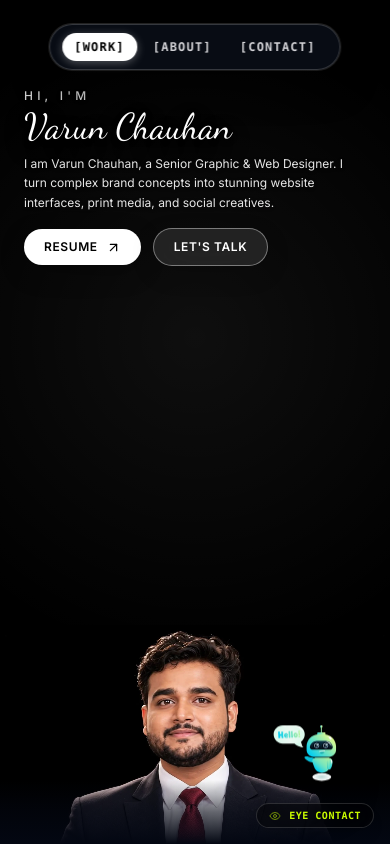
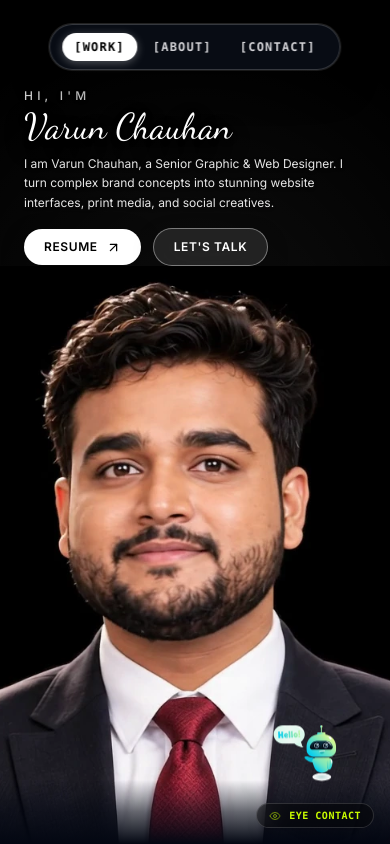
Before and after one commit to designer455/Varun-Portfolio_updated, a Next.js app: page / in a window 390 px wide. Shown: the top 844 px of the page. Built offline with nearby package versions, Linux system fonts and the light colour scheme.

Commit message:
fix: increase mobile character size, decrease gap to buttons, and update title to Varun Chauhan | Graphics & Web Designer

```diff
--- a/src/app/layout.tsx
+++ b/src/app/layout.tsx
@@ -18,7 +18,7 @@ const dancingScript = Dancing_Script({
 });
 
 export const metadata: Metadata = {
-  title: "Varun Chauhan | Senior Graphic & Web Designer Portfolio",
+  title: "Varun Chauhan | Graphics & Web Designer",
   description: "Explore the portfolio of Varun Chauhan, Senior Graphic & Web Designer. Turning complex brand concepts into stunning website interfaces, print media, and social creatives.",
   metadataBase: new URL("https://varunchauhan.design"),
 };
--- a/src/components/CharacterCanvas.tsx
+++ b/src/components/CharacterCanvas.tsx
@@ -244,7 +244,7 @@ export default function CharacterCanvas({ className = "", onStateChange }: Chara
           ref={canvasRef}
           width={1280}
           height={720}
-          className="h-full w-full object-contain object-bottom select-none pointer-events-none block md:h-[85vh] md:max-h-[820px] md:w-auto md:aspect-[16/9]"
+          className="h-full w-auto max-w-none aspect-[16/9] object-contain object-bottom select-none pointer-events-none block md:h-[85vh] md:max-h-[820px] md:w-auto md:aspect-[16/9]"
           style={{
             backgroundColor: "transparent",
           }}
```
